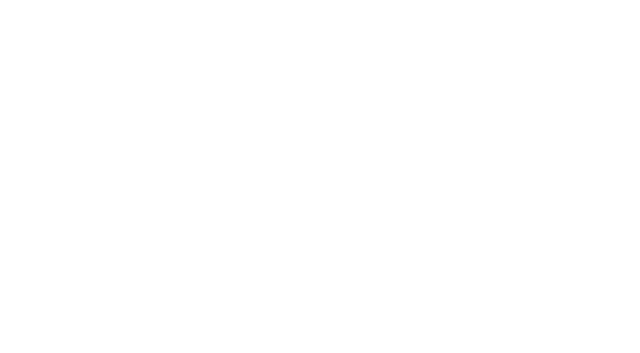
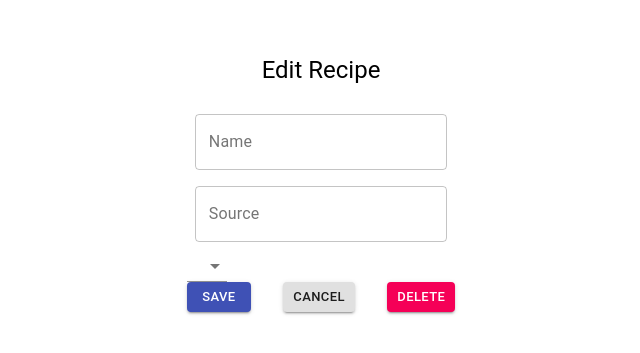
Before and after one commit to chrislauyc/secret-family-recipes-frontend, a React (Create React App) app: page /EditRecipe in a window 1280 px wide. Shown: the part 217-570 px from the top of the page, without its empty margins (319-959 px from the left). Built offline with nearby package versions, Linux system fonts and the light colour scheme; sample sign-in values are in the browser's storage.

Commit message:
working edit form

```diff
--- a/src/App.js
+++ b/src/App.js
@@ -1,7 +1,8 @@
-import { BrowserRouter as Router, Route, Switch } from "react-router-dom";
+import { BrowserRouter as Router, Route } from "react-router-dom";
 import React, { useState, useMemo } from "react";
-
-// import PrivateRoute from './view/PrivateRoute'
+import EditRecipe from './view/views/EditRecipe'
+import AddRecipe from './view/views/AddRecipe'
+import PrivateRoute from './view/PrivateRoute'
 import LogIn from './view/components/forms/LogIn';
 import Signup from './view/components/forms/SignUp'
 import Home from './view/components/Home'
@@ -26,13 +27,12 @@ function App() {
     <RecipeContext.Provider value={providerValue}>
       <Router>
         <div className="App">
-          <header className="App-header">
-          </header>
-          <Route exact path='/' component={LogIn}/>
-          <Route path='/signup' component={Signup}/>
-          <Route path='/home' component={Home}/>
-          {/* <PrivateRoute path='/edit' component={EditRecipe}/>
-          <PrivateRoute path='/add' component={AddRecipe}/> */}
+          <header className="App-header"></header>
+          <Route exact path="/" component={LogIn} />
+          <Route path="/signup" component={Signup} />
+          <Route path="/home" component={Home} />
+          <PrivateRoute path="/EditRecipe" component={EditRecipe} />
+          <PrivateRoute path="/add" component={AddRecipe} />
         </div>
       </Router>
     </RecipeContext.Provider>
--- a/src/helpers/axiosWithAuth.js
+++ b/src/helpers/axiosWithAuth.js
@@ -4,9 +4,9 @@ import axios from "axios";
 //Build and export a function used to send in our authorization token
 export const axiosWithAuth = () => {
   return axios.create({
-    baseURL: "https://family-recipes-app.herokuapp.com/mock",
+    baseURL: "https://family-recipes-app.herokuapp.com/api",
     headers: {
-      authorization: localStorage.getItem("token"),
+      Authorization: localStorage.getItem("token"),
     },
   });
 };
--- a/src/view/components/forms/LogIn.js
+++ b/src/view/components/forms/LogIn.js
@@ -1,5 +1,5 @@
 import React, { useState, useEffect } from "react";
-// import { useHistory } from "react-router-dom";
+import { useHistory } from "react-router-dom";
 import * as yup from "yup";
 // import { axiosWithAuth } from "../../../helpers/axiosWithAuth";
 
@@ -55,7 +55,7 @@ const initialFormErrors = {
 const initialDisabled = true;
 
 export default function LogIn() {
-  // const history = useHistory();
+  const history = useHistory();
   const [formValues, setFormValues] = useState(initialFormValues);
   const [formErrors, setFormErrors] = useState(initialFormErrors);
   const [disabled, setDisabled] = useState(initialDisabled);
@@ -95,15 +95,15 @@ export default function LogIn() {
   const logInUser = (userInformation) => {
     axios
       .post(
-        "https://family-recipes-app.herokuapp.com/auth/login",
+        "https://family-recipes-app.herokuapp.com/mock/auth/login",
         userInformation
       )
       .then((res) => {
 
         console.log("happy path: ", res.data);
         console.log("MY token", res.data.token);
-        // localStorage.setItem("token", res.data.token);
-        // history.push("/home");
+        localStorage.setItem("token", res.data.token);
+        history.push("/home");
       })
       .catch((err) => {
         // alert("failed!");
--- a/src/view/components/forms/SignUp.js
+++ b/src/view/components/forms/SignUp.js
@@ -71,7 +71,7 @@ export default function SignUp() {
       })
       .catch((err) => {
         console.log("sad path: ", err);
-        debugger;
+        // debugger;
       })
       .finally(setFormValues(initialFormValues));
   };
--- a/src/view/views/AddRecipe.js
+++ b/src/view/views/AddRecipe.js
@@ -9,9 +9,8 @@ import {
   Grid,
   Typography,
 } from "@material-ui/core";
-import { RecipeContext } from "../context/RecipeContext";
-
-import { axiosWithAuth } from "../helpers/axiosWithAuth";
+import { RecipeContext } from "../../context/RecipeContext";
+import { axiosWithAuth } from "../../helpers/axiosWithAuth";
 
 const useStyles = makeStyles((theme) => ({
   root: {
@@ -69,7 +68,7 @@ export default function AddRecipe() {
 
     axiosWithAuth()
       .post(
-        "https://secret-family-recipes6.herokuapp.com/api/recipes/user/:id",
+        "https://secret-family-recipes6.herokuapp.com/mock/:user_id/recipes",
         recipe
       )
       .then((res) => {
--- a/src/view/views/EditRecipe.js
+++ b/src/view/views/EditRecipe.js
@@ -1,11 +1,17 @@
-import React, { useEffect, useContext } from "react";
+import React, { useEffect, useContext, useState } from "react";
 import { useHistory, useParams } from "react-router-dom";
 import { makeStyles } from "@material-ui/core/styles";
-import { MenuItem, Select, TextField, Button, Grid, Typography } from "@material-ui/core";
-import { RecipeContext } from "../context/RecipeContext";
-
-import { axiosWithAuth } from "../helpers/axiosWithAuth";
-import axios from "axios";
+import {
+  MenuItem,
+  Select,
+  TextField,
+  Button,
+  Grid,
+  Typography,
+} from "@material-ui/core";
+import { RecipeContext } from "../../context/RecipeContext";
+import { axiosWithAuth } from "../../helpers/axiosWithAuth";
+// import axios from "axios";
 
 const useStyles = makeStyles((theme) => ({
   root: {
@@ -17,16 +23,29 @@ const useStyles = makeStyles((theme) => ({
 }));
 
 export default function EditRecipe() {
-  const { recipe, setRecipe } = useContext(RecipeContext);
+  // const { recipe, setRecipe } = useContext(RecipeContext);
   const history = useHistory();
   const classes = useStyles();
   const { id } = useParams();
+    const [recipe, setRecipe] = useState({
+      category: "",
+      image_url: "",
+      recipe_id: 0,
+      recipe_name: "",
+      source: "",
+    });
+
   console.log("id in edit component: ", id);
 
-  const handleChange = (event) => {
-    const { value, name } = event.target;
-    setRecipe({ ...recipe, [name]: value });
-    console.log("new recipe: ", recipe);
+  console.log(recipe)
+
+  const handleChange = (e) => {
+    // const { value, name } = event.target;
+    // setRecipe({ ...recipe, [name]: value });
+    // console.log("new recipe: ", recipe);
+    setRecipe({
+      ...recipe, [e.target.name]: e.target.value
+    })
   };
 
   // const handleChange = (e) => {
@@ -65,15 +84,15 @@ export default function EditRecipe() {
   //   console.log("new recipe: ", recipe);
   // };
 
-  const handleSubmit = (e) => {
+  const handleSubmit = (e, editItem) => {
     e.preventDefault();
     // saveEdit(editColor);
 
     axiosWithAuth()
-      .put("/recipes/:id", recipe)
-      // .put(`/recipes/${id}`, recipe)
+      .put("/:user_id/recipes/recipe_id", recipe)
       .then((res) => {
-        console.log("happy path: ", res.data);
+        console.log("happy path: ", res.data, recipe);
+        setRecipe(res.data)
         // localStorage.setItem("token", res.data.token);
         history.push("/home");
       })
@@ -83,7 +102,9 @@ export default function EditRecipe() {
   };
   const handleDelete = () => {
     axiosWithAuth()
-      .delete(`https://secret-family-recipes6.herokuapp.com/api/recipes/${id}`)
+      .delete(
+        `https://secret-family-recipes6.herokuapp.com/mock/:user_id/recipes/recipe_id`
+      )
       .then(() => {
         console.log("Deleted item succefully.");
         history.push("/home");
@@ -100,21 +121,48 @@ export default function EditRecipe() {
 
   return (
     <form className={classes.root} noValidate autoComplete="off">
-      <Grid container spacing={0} direction="column" alignItems="center" justify="center" style={{ minHeight: "100vh" }}>
+      <Grid
+        container
+        spacing={0}
+        direction="column"
+        alignItems="center"
+        justifyContent="center"
+        style={{ minHeight: "100vh" }}
+      >
         <Typography variant="h5" component="h2">
-          Edit Recipe {recipe.name}
+          Edit Recipe {recipe.recipe_name}
         </Typography>{" "}
         <br />
         <Grid item xs={12}>
           <div>
-            <TextField id="outlined-basic" name="name" label="Name" variant="outlined" value={recipe.name} onChange={handleChange} />
+            <TextField
+              id="outlined-basic"
+              name="recipe_name"
+              label="Name"
+              variant="outlined"
+              value={recipe.recipe_name}
+              onChange={handleChange}
+            />
           </div>
           <div>
             {" "}
-            <TextField id="outlined-basic" name="source" label="Source" variant="outlined" value={recipe.source} onChange={handleChange} />
+            <TextField
+              id="outlined-basic"
+              name="source"
+              label="Source"
+              variant="outlined"
+              value={recipe.source}
+              onChange={handleChange}
+            />
           </div>
           <div>
-            <Select labelId="demo-simple-select-label" id="demo-simple-select" name="category" value={recipe.category} onChange={handleChange}>
+            <Select
+              labelId="demo-simple-select-label"
+              id="demo-simple-select"
+              name="category"
+              value={recipe.category}
+              onChange={handleChange}
+            >
               <MenuItem value="Select One">Select One</MenuItem>
               <MenuItem value="Breakfast">Breakfast</MenuItem>
               <MenuItem value="Lunch">Lunch</MenuItem>
@@ -124,19 +172,24 @@ export default function EditRecipe() {
             </Select>
           </div>
           <div>
-            <TextField id="outlined-multiline-static" name="description" label="Description" multiline rows={8} variant="outlined" value={recipe.description} onChange={handleChange} />
+            {/* <TextField id="outlined-multiline-static" name="description" label="Description" multiline rows={8} variant="outlined" value={recipe.description} onChange={handleChange} />
           </div>
           <div>
             <TextField id="outlined-multiline-static" name="ingredients" label="Ingredients" multiline rows={8} variant="outlined" value={recipe.Ingredients} onChange={handleChange} />
           </div>
           <div>
-            <TextField id="outlined-multiline-static" name="instructions" label="Instructions" multiline rows={8} variant="outlined" value={recipe.instructions} onChange={handleChange} />
+            <TextField id="outlined-multiline-static" name="instructions" label="Instructions" multiline rows={8} variant="outlined" value={recipe.instructions} onChange={handleChange} /> */}
           </div>
           <div>
-            <Grid container justify="space-between">
+            <Grid container justifyContent="space-between">
               {" "}
               <Grid item>
-                <Button onClick={handleSubmit} variant="contained" color="primary" size="small">
+                <Button
+                  onClick={handleSubmit}
+                  variant="contained"
+                  color="primary"
+                  size="small"
+                >
                   Save
                 </Button>
               </Grid>
@@ -146,7 +199,12 @@ export default function EditRecipe() {
                 </Button>
               </Grid>
               <Grid item>
-                <Button onClick={handleDelete} variant="contained" color="secondary" size="small">
+                <Button
+                  onClick={handleDelete}
+                  variant="contained"
+                  color="secondary"
+                  size="small"
+                >
                   Delete
                 </Button>
               </Grid>
--- a/src/view/views/SignUp.js
+++ b/src/view/views/SignUp.js
@@ -61,7 +61,7 @@ export default function SignUp() {
   const registerUser = (newUser) => {
     axios
       .post(
-        "https://secret-family-recipes6.herokuapp.com/api/auth/register",
+        "https://secret-family-recipes6.herokuapp.com/mock/auth/register",
         newUser
       )
       .then((res) => {
```
Also changed, not shown: src/view/components/RecipeCard.js (+28 -42 lines), src/view/components/RecipeCards.js (+10 -9 lines).
